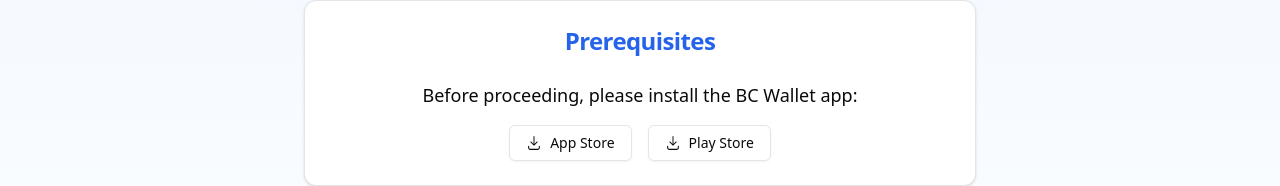
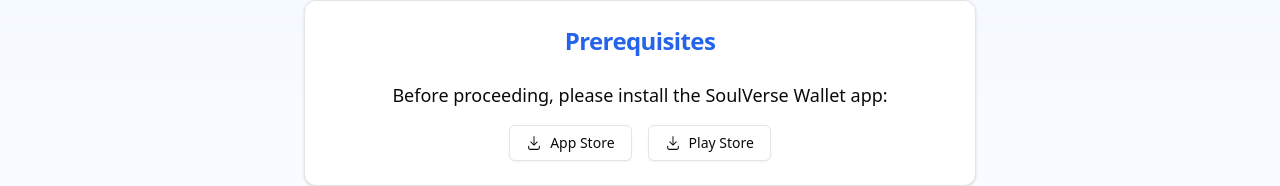
Before and after one commit to tarunvaddeSoul/verifiEd-frontend, a React (Create React App) app: page / in a window 1280 px wide. Shown: the part 373-559 px from the top of the page. Built offline with nearby package versions, Linux system fonts and the light colour scheme.

Commit message:
chore: change name from BC Wallet to SoulVerse wallet app
Signed-off-by: tarunvaddeSoul <tarun@soulverse.com>

```diff
--- a/src/components/LandingPage.tsx
+++ b/src/components/LandingPage.tsx
@@ -22,7 +22,7 @@
             <CardTitle className="text-2xl font-bold text-blue-600">Prerequisites</CardTitle>
           </CardHeader>
           <CardContent>
-            <p className="text-lg mb-4">Before proceeding, please install the BC Wallet app:</p>
+            <p className="text-lg mb-4">Before proceeding, please install the SoulVerse Wallet app:</p>
             <div className="flex justify-center space-x-4">
               <a href="https://apps.apple.com/ca/app/bc-wallet/id1587380443" target="_blank" rel="noopener noreferrer">
                 <Button variant="outline">
```
